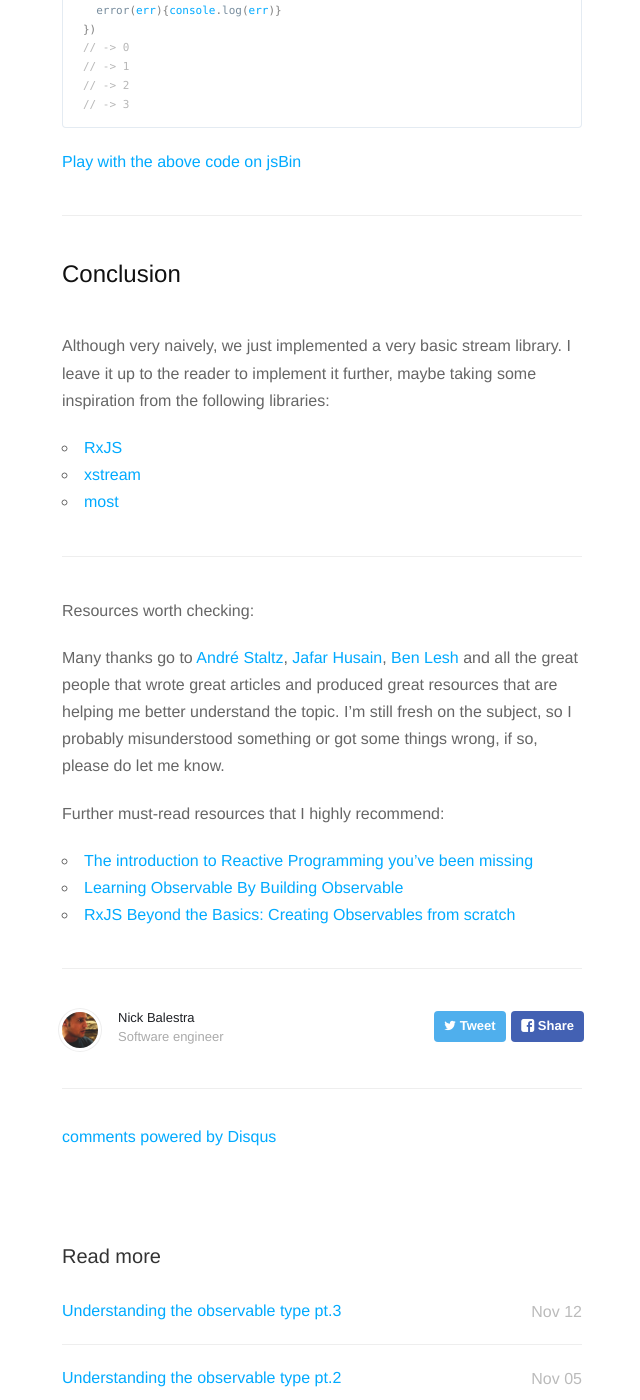
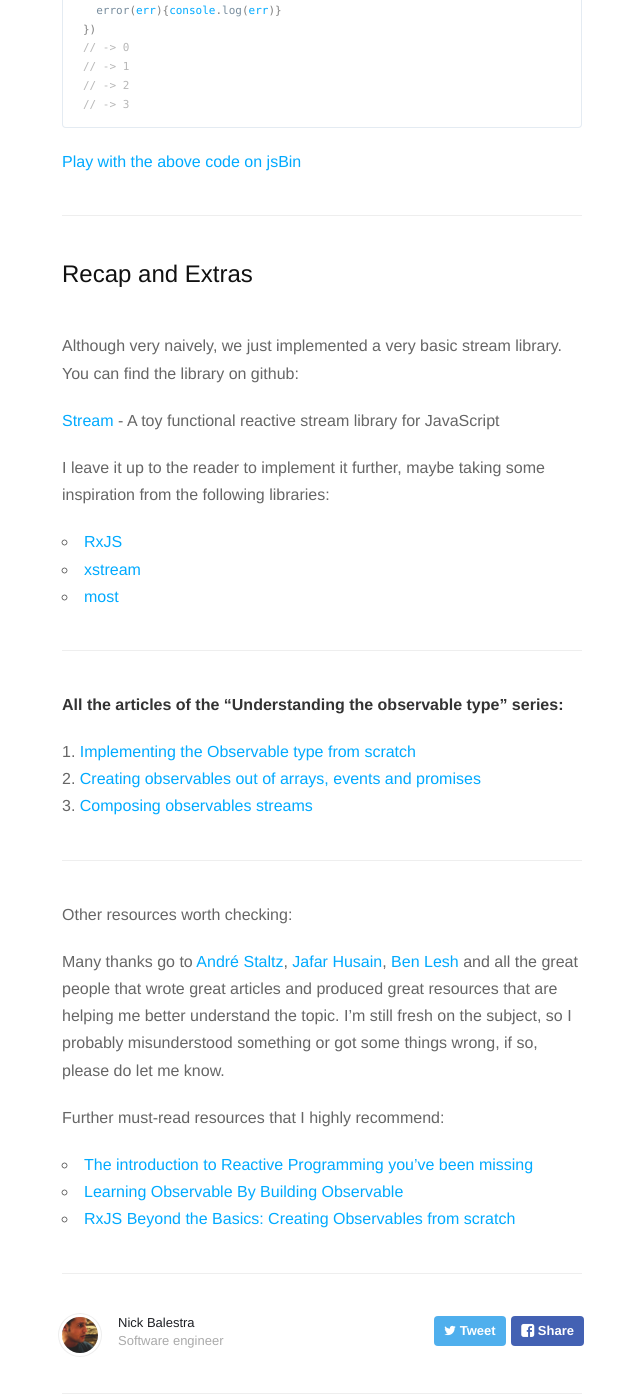
Before and after one commit to nickbalestra/nickbalestra.github.io, a Jekyll site: the page built from _posts/2016-11-12-composing-observables.md, in a window 1280 px wide and 1400 px high, scrolled down 5177 px. Shown: the whole window, without its empty margins (318-958 px from the left). Built offline with Jekyll 4.4.1, drawn with Linux system fonts in a browser that asks for light colours; nearby versions of some CDN libraries; comment, search, counter and statistics services are not loaded.

Commit message:
added references to gh

```diff
--- a/_posts/2016-11-12-composing-observables.md
+++ b/_posts/2016-11-12-composing-observables.md
@@ -224,9 +224,13 @@ const sub = countTillThree$.subscribe({
 
 ***
 
-## Conclusion
+## Recap and Extras
 
-Although very naively, we just implemented a very basic stream library. I leave it up to the reader to implement it further, maybe taking some inspiration from the following libraries:
+Although very naively, we just implemented a very basic stream library. You can find the library on github:
+
+[Stream](https://github.com/nickbalestra/Stream) - A toy functional reactive stream library for JavaScript
+
+I leave it up to the reader to implement it further, maybe taking some inspiration from the following libraries:
 
 - [RxJS](https://github.com/Reactive-Extensions/RxJS/)
 - [xstream](https://github.com/staltz/xstream)
@@ -234,7 +238,16 @@ Although very naively, we just implemented a very basic stream library. I leave
 
 ***
 
-Resources worth checking:
+#### All the articles of the "Understanding the observable type" series:
+
+
+1. [Implementing the Observable type from scratch](http://nick.balestra.ch/2016/Understanding-the-observable-type/)
+2. [Creating observables out of arrays, events and promises](http://nick.balestra.ch/2016/creating-observables/)
+3. [Composing observables streams](http://nick.balestra.ch/2016/composing-observables/)
+
+***
+
+Other resources worth checking:
 
 Many thanks go to [André Staltz](https://twitter.com/andrestaltz), [Jafar Husain](https://twitter.com/jhusain), [Ben Lesh](https://twitter.com/BenLesh) and all the great people that wrote great articles and produced great resources that are helping me better understand the topic. I'm still fresh on the subject, so I probably misunderstood something or got some things wrong, if so, please do let me know.
 
```
